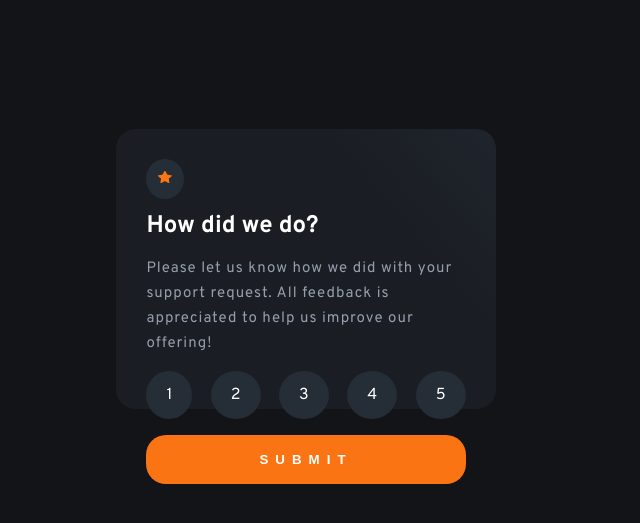
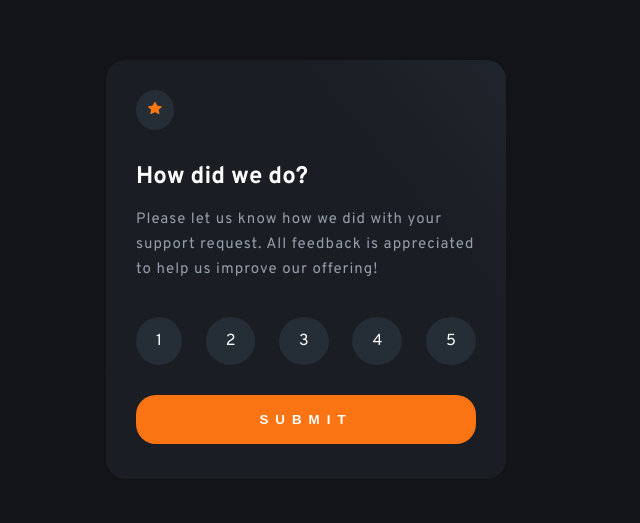
Before and after one commit to ofelix60/001-interactive-rating-component, a plain HTML site: page index.html in a window 1280 px wide. Shown: the part 139-662 px from the top of the page, without its empty margins (334-974 px from the left). Drawn offline with Linux system fonts and the light colour scheme.

Commit message:
adjusting responsive design

```diff
--- a/styles.css
+++ b/styles.css
@@ -38,8 +38,7 @@ h2 {
 	justify-content: space-between;
 	padding: 30px;
 	align-self: center;
-	max-width: 85%;
-	height: 35%;
+	max-width: 400px;
 	margin: 0 auto;
 	color: #fff;
 	border-radius: 20px;
@@ -58,8 +57,7 @@ h2 {
 	align-items: center;
 	padding: 30px;
 	align-self: center;
-	max-width: 85%;
-	height: 35%;
+	max-width: 400px;
 	margin: 0 auto;
 	color: #fff;
 	border-radius: 20px;
@@ -92,11 +90,13 @@ h2 {
 	height: 120px;
 }
 
+.txt {
+	margin-top: 20px;
+}
 .txt p {
 	color: var(--light-grey);
 	font-size: 15px;
 	line-height: 25px;
-	/* margin: 15px 15px; */
 	letter-spacing: 1px;
 }
 
@@ -115,12 +115,14 @@ h2 {
 	color: var(--light-grey);
 	display: flex;
 	justify-content: space-between;
+	margin-top: 20px;
 }
 
 .ty-rating {
 	background-color: var(--dark-blue);
 	border-radius: 15px;
 	padding: 10px 30px;
+	margin-top: 20px;
 }
 
 .ty-rating h5 {
@@ -152,7 +154,7 @@ a {
 }
 
 .button {
-	margin: 16px auto 5px auto;
+	margin: 30px auto 5px auto;
 	padding: 17px 5px;
 	background-color: hsl(25, 97%, 53%);
 	border: none;
@@ -173,6 +175,10 @@ a {
 @media (min-width: 900px) {
 	.container,
 	.ty-container {
-		max-width: 30%;
+		max-width: 400px;
+	}
+
+	.ty-text {
+		margin-top: 30px;
 	}
 }
```
